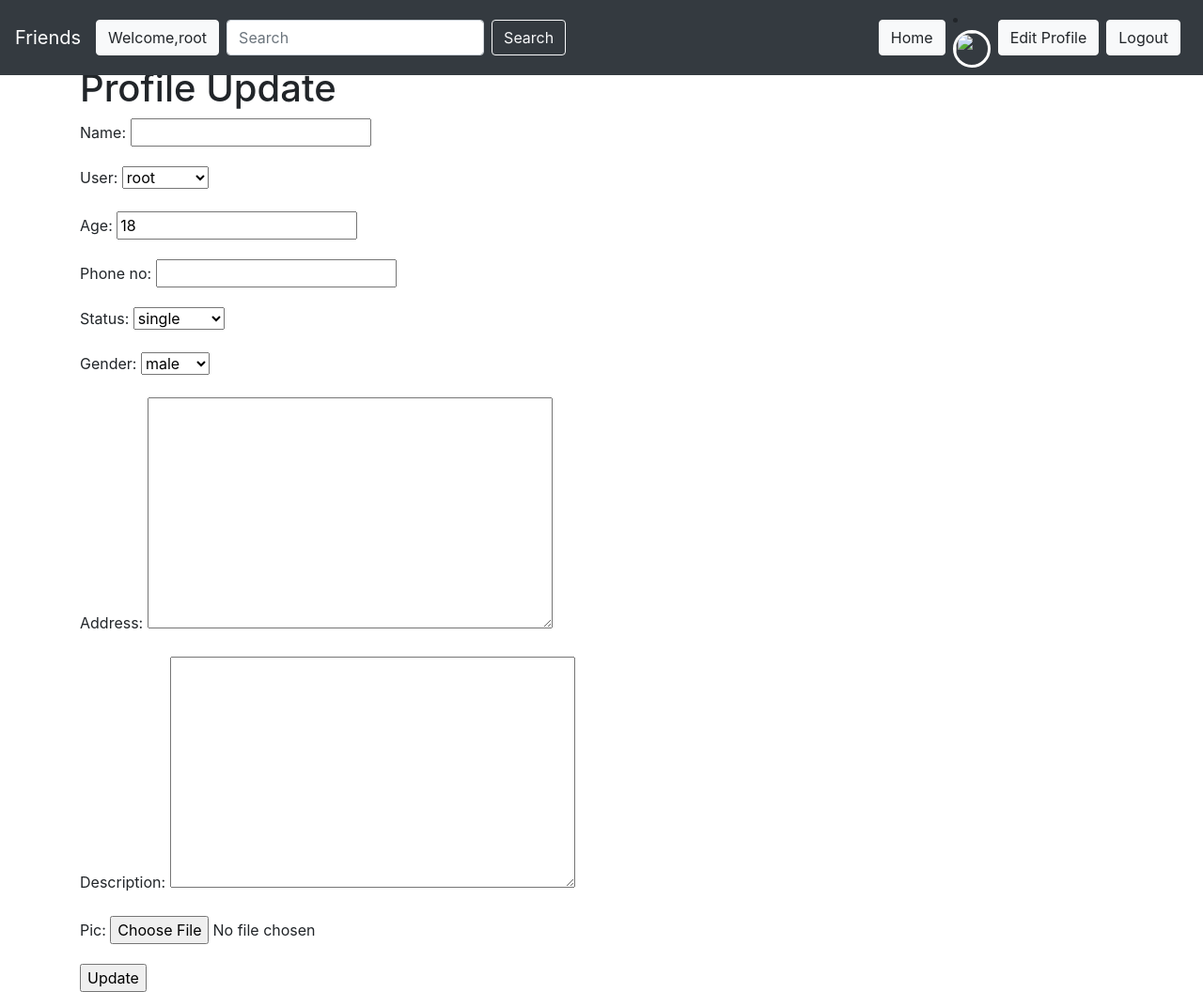
After one commit to altafshaikh/Friends-The-Social-Network, a Django app: page /profile/edit/1 in a window 1280 px wide. The commit adds this page. Shown: the whole page at 94% size. Run offline with Django 3.2, Linux system fonts and the light colour scheme; a user stored in the database is signed in; data comes from the database, SQL or seed files in the repository; both versions use the stored data as it was after the commit; some libraries are stand-ins or nearby versions.

Commit message:
created profile update view for Editing Profile and Change signup class view to function view and also made signals to create profile as user registers

```diff
--- a/core/models.py
+++ b/core/models.py
@@ -3,6 +3,8 @@ from django.db import models
 from django.utils import timezone
 from django.contrib.auth.models import Permission, User
 from django.db.models.deletion import CASCADE
+from django.db.models.signals import post_save
+from django.dispatch import receiver
 from django.core.validators import RegexValidator, MinValueValidator
 # from django.contrib.auth.models import UserManager
 
@@ -20,6 +22,13 @@ class Profile(models.Model):
 
     def __str__(self):
         return "%s" % (self.user)
+
+
+@receiver(post_save, sender=User)
+def save_profie(sender, instance, created, **kwargs):
+    if created:
+        Profile.objects.create(user=instance, name = instance.username)
+    instance.profile.save()
 
 
 class Post(models.Model):
--- a/core/templates/core/base_nav.html
+++ b/core/templates/core/base_nav.html
@@ -29,6 +29,9 @@
             position: relative;
             z-index: 998;
         }
+        #margin-top{
+            margin-top: 5.5%;
+        }
 
     </style>
 </head>
@@ -50,9 +53,10 @@
                 <a class="btn btn-light mr-sm-2" href="{% url 'index' %}" class="nav-item nav-link active">Home</a>
                 <li>
                 <div class="inset mr-sm-2">
-                  <a><img src="static/core/images/img_avatar.png"></a>
+                  <a><img src=""></a>
                 </div>
               </li>
+              <a class="btn btn-light mr-sm-2" href="/profile/edit/{{ user.profile.id }}" class="nav-item nav-link">Edit Profile</a>
               <a class="btn btn-light mr-sm-2" href="{% url 'logout' %}" class="nav-item nav-link">Logout</a>
             </form>
         </div>
@@ -71,8 +75,10 @@
         {% endif %}
     </nav>
 </div>
+<div id="margin-top">
 
 {% block body %}
 {% endblock %}
+</div>
 </body>
 </html>
--- /dev/null
+++ b/core/templates/core/profile_form.html
@@ -0,0 +1,15 @@
+{% extends 'core/base_nav.html' %}
+{% block login_active %}active{% endblock %}
+
+
+{% block body %}
+<div class="container">
+<h1> Profile Update</h1>
+    <form method="post">
+        {% csrf_token %}
+        {{form.as_p}}
+
+        <input type="submit" value="Update">
+    </form>
+</div>
+{% endblock %}
--- a/core/templates/core/user_home.html
+++ b/core/templates/core/user_home.html
@@ -1 +1 @@
-<h1>Logdeg in User Home</h1>
+<h1>Logged in User Home{{ object_list}}</h1>
--- a/core/views.py
+++ b/core/views.py
@@ -1,15 +1,44 @@
 from django.urls import reverse,reverse_lazy
 from django.http import HttpResponseRedirect
-from django.contrib.auth import login, logout
-from django.views.generic import CreateView, TemplateView
+from django.contrib.auth import login, logout, authenticate
+from django.views.generic import CreateView, TemplateView, UpdateView, ListView
 from . import forms
 from core.models import Post, PostLike, Profile, Comment, FollowUser
+from django.shortcuts import render, redirect
+from django.utils.decorators import method_decorator
+from django.contrib.auth.decorators import login_required
+from django.db.models import Q
 
 class IndexView(TemplateView):
     template_name = 'registration/index.html'
 
+@method_decorator(login_required, name="dispatch")
+class ProfileUpdateView(UpdateView):
+    model = Profile
+    template_name = "core/profile_form.html"
+    fields = ["name","user","age","phone_no","status","gender","address","description","pic"]
 
-class SignUp(CreateView):
-    form_class = forms.UserCreateForm
-    success_url = reverse_lazy("login")
-    template_name = "registration/signup.html"
+def signup(request):
+    if request.method == 'POST':
+        form = forms.UserCreateForm(request.POST)
+        if form.is_valid():
+            user = form.save()
+            user.refresh_from_db()  # load the profile instance created by the signal
+            user.profile.name = form.cleaned_data.get('name')
+            # user.profile.user = form.cleaned_data.get('username')
+            user.profile.phone_no = form.cleaned_data.get('phone_no')
+            user.save()
+            raw_password = form.cleaned_data.get('password1')
+            user = authenticate(username=user.username, password=raw_password)
+            login(request, user)
+            return redirect('index')
+    else:
+        form = forms.UserCreateForm()
+    return render(request, 'registration/signup.html', {'form': form})
+
+
+
+# class SignUp(CreateView):
+#     form_class = forms.UserCreateForm
+#     success_url = reverse_lazy("login")
+#     template_name = "registration/signup.html"
--- a/friends/settings.py
+++ b/friends/settings.py
@@ -119,8 +119,8 @@ LOGIN_REDIRECT_URL = 'index'
 
 EMAIL_BACKEND = 'django.core.mail.backends.smtp.EmailBackend'      #‘django.core.mail.backends.smtp.EmailBackend’
 EMAIL_HOST = 'smtp.gmail.com'
-EMAIL_HOST_USER = 'akhiltechsysplus@gmail.com'
-EMAIL_HOST_PASSWORD = 'akhil123'
+EMAIL_HOST_USER = 'vpda.proj@gmail.com'
+EMAIL_HOST_PASSWORD = 'vpda.proj123'
 EMAIL_PORT = 587 # For TLS:587 and for SSL:465
 EMAIL_USE_TLS = True
 EMAIL_USE_SSL = False
--- a/friends/urls.py
+++ b/friends/urls.py
@@ -5,10 +5,17 @@ from django.contrib.auth import views as auth_views
 from django.conf.urls.static import static
 from core import views as core_views
 from friends import settings
+
 urlpatterns = [
     url(r"^$", core_views.IndexView.as_view(), name="index"),
+    path("profile/edit/<int:pk>", core_views.ProfileUpdateView.as_view(success_url="/"), name='editprofile'),
     url(r'^login/$', auth_views.LoginView.as_view(),{'template_name': 'core/login.html'}, name='login'),
     url(r'^logout/$', auth_views.LogoutView.as_view(),{'template_name': 'core/logout.html'}, name='logout'),
-    url(r"^signup/$", core_views.SignUp.as_view(), name="signup"),
+    url(r"^signup/$", core_views.signup, name="signup"),
     url(r'^admin/', admin.site.urls),
+    url(r'^password_reset/$', auth_views.PasswordResetView.as_view(), name='password_reset'),
+    url(r'^password_reset/done/$', auth_views.PasswordResetDoneView.as_view(), name='password_reset_done'),
+    url(r'^reset/(?P<uidb64>[0-9A-Za-z_\-]+)/(?P<token>[0-9A-Za-z]{1,13}-[0-9A-Za-z]{1,20})/$',
+        auth_views.PasswordResetConfirmView.as_view(), name='password_reset_confirm'),
+    url(r'^reset/done/$', auth_views.PasswordResetCompleteView.as_view(), name='password_reset_complete'),
 ]+ static(settings.MEDIA_URL, document_root=settings.MEDIA_ROOT)
```
Also changed, not shown: core/forms.py (+7 -3 lines), core/urls.py (added, +12 -0 lines), account/migrations/0001_initial.py, core/migrations/0001_initial.py, db.sqlite3, 2 other files.
